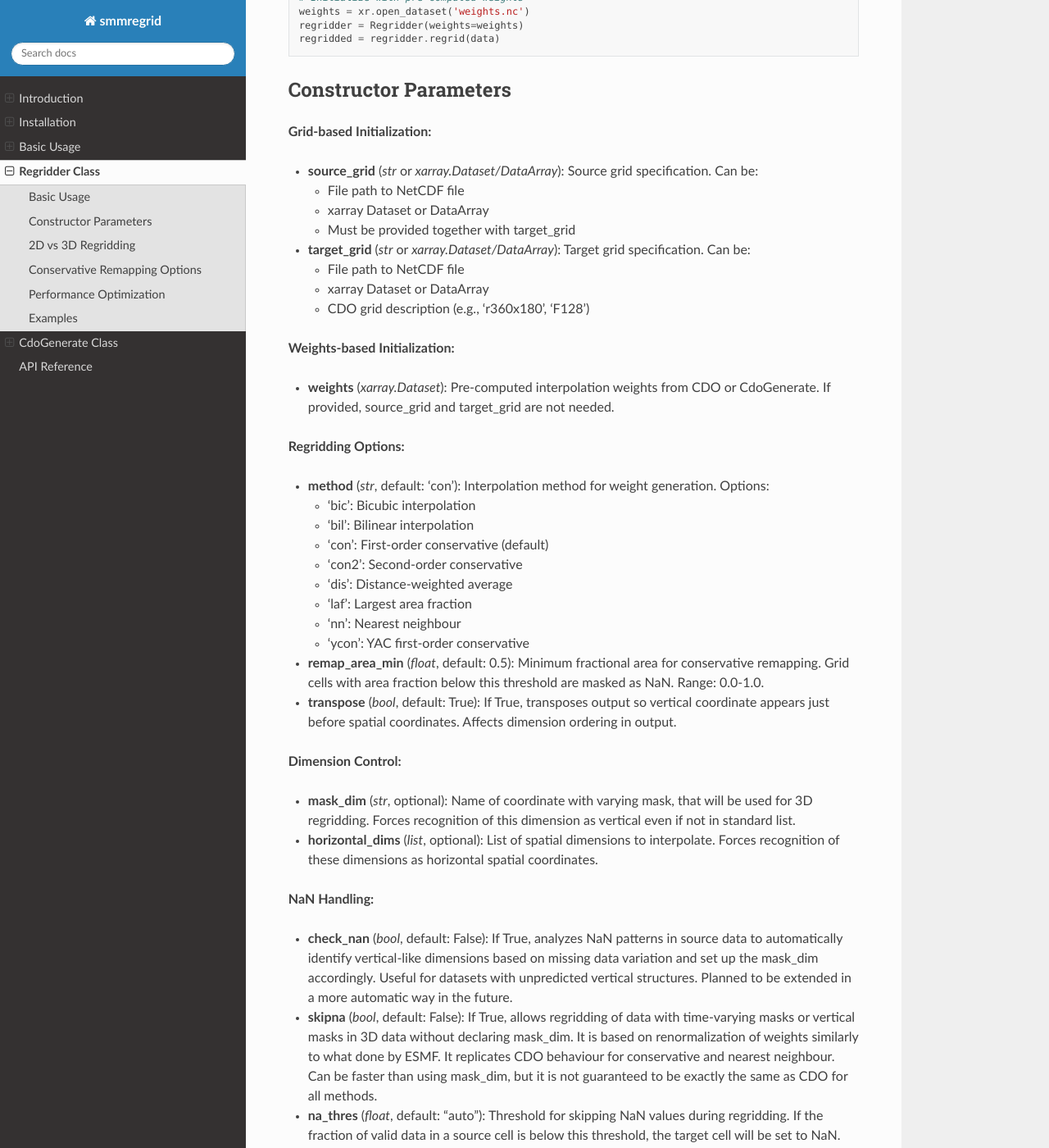
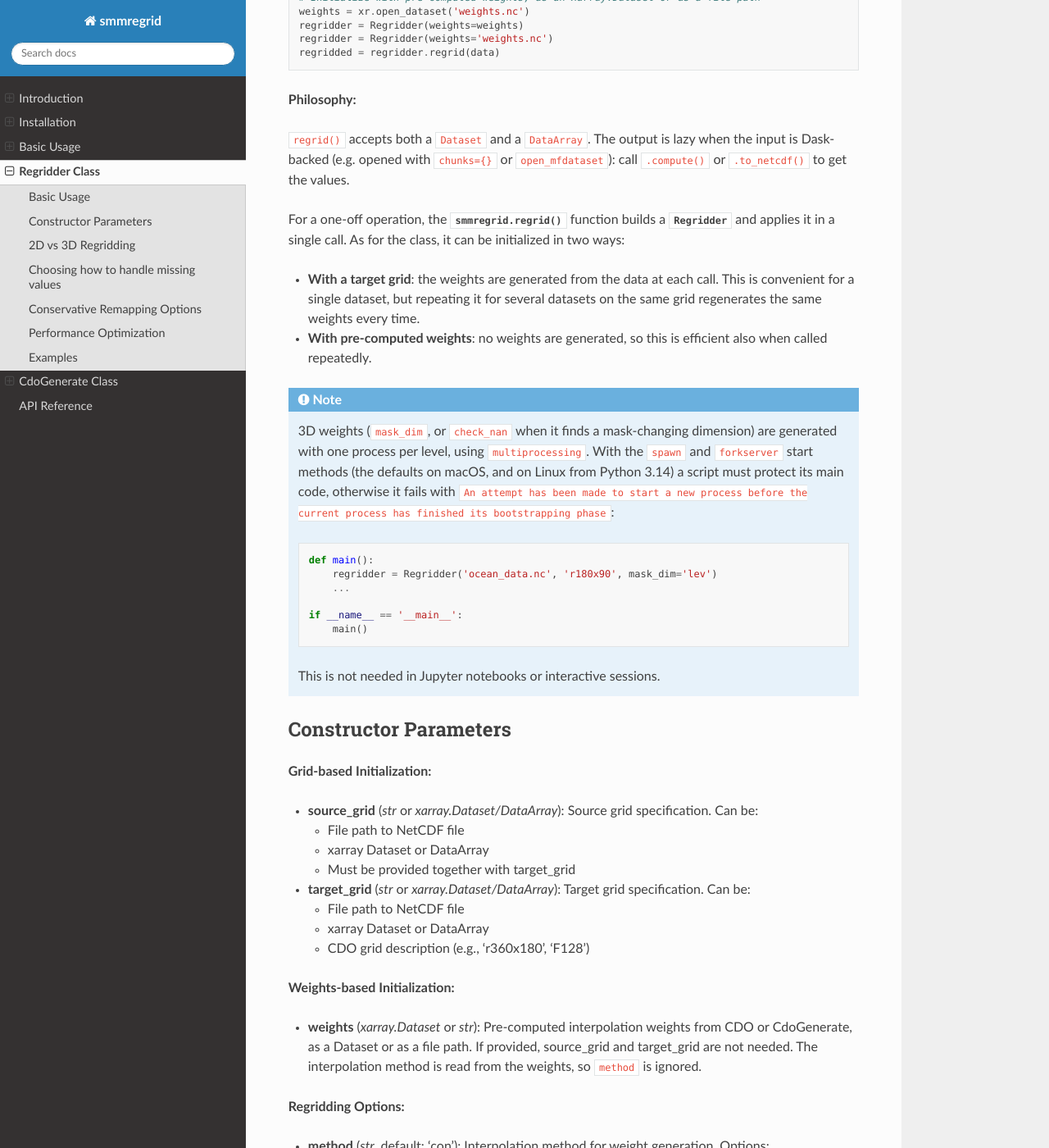
Before and after one commit to jhardenberg/smmregrid, a Sphinx documentation site: the page built from docs/sphinx/source/regridder.rst, in a window 1280 px wide and 1400 px high, scrolled down 806 px. Shown: the whole window at 82% size. Built offline with Sphinx 7.4.7 and the Read the Docs theme 3.1.0, drawn with Linux system fonts in a browser that asks for light colours; some of the changed text lies outside the part shown.

Commit message:
changelog and version

```diff
--- a/docs/sphinx/source/cdogenerate.rst
+++ b/docs/sphinx/source/cdogenerate.rst
@@ -90,10 +90,9 @@
 
 * **nproc** (*int*, default: 1): Number of processes for parallel 3D weight generation.
 
-* **na_thres** (*float*, default: "auto"): Threshold for skipping NaN values during regridding.
-  If the fraction of valid data in a source cell is below this threshold, the target cell will be set to NaN.
-  Default is "auto", which sets the threshold to 1.0 for conservative methods and 0.0 for others
-  when `skipna` is True and 0.5 when `skipna` is False.
+* **na_thres** (*float* or *str*, default: "auto"): Maximum fraction of missing weights before a target cell
+  is masked. Range: 0.0-1.0. "auto" gives 0.5 without ``skipna`` (and set only at weights generation phase); with ``skipna`` it gives 1e-6 for 'bil'
+  and 'bic' and 1.0 for the other methods.
 
 **Returns:** *xarray.Dataset* containing the regridding weights and mask information.
 
--- a/docs/sphinx/source/regridder.rst
+++ b/docs/sphinx/source/regridder.rst
@@ -18,13 +18,13 @@
 
 .. code-block:: python
 
+   import xarray as xr
    from smmregrid import Regridder
 
    # Initialize with source and target grids
    regridder = Regridder('source.nc', 'r360x180')
 
    # Apply regridding to data
-   import xarray as xr
    data = xr.open_dataset('data.nc')
    regridded = regridder.regrid(data)
 
@@ -32,10 +32,43 @@
 
 .. code-block:: python
 
-   # Initialize with pre-computed weights
+   # Initialize with pre-computed weights, as an xarray.Dataset or as a file path
    weights = xr.open_dataset('weights.nc')
    regridder = Regridder(weights=weights)
+   regridder = Regridder(weights='weights.nc')
    regridded = regridder.regrid(data)
+
+**Philosophy:**
+
+``regrid()`` accepts both a ``Dataset`` and a ``DataArray``. The output is lazy when the input is
+Dask-backed (e.g. opened with ``chunks={}`` or ``open_mfdataset``): call ``.compute()`` or ``.to_netcdf()``
+to get the values.
+
+For a one-off operation, the :func:`smmregrid.regrid` function builds a :class:`Regridder` and applies it
+in a single call. As for the class, it can be initialized in two ways:
+
+* **With a target grid**: the weights are generated from the data at each call. This is convenient for a single
+  dataset, but repeating it for several datasets on the same grid regenerates the same weights every time.
+* **With pre-computed weights**: no weights are generated, so this is efficient also when called repeatedly.
+
+.. note::
+
+   3D weights (``mask_dim``, or ``check_nan`` when it finds a mask-changing dimension) are generated
+   with one process per level, using ``multiprocessing``. With the ``spawn`` and ``forkserver`` start
+   methods (the defaults on macOS, and on Linux from Python 3.14) a script must protect its main code,
+   otherwise it fails with ``An attempt has been made to start a new process before the current process
+   has finished its bootstrapping phase``:
+
+   .. code-block:: python
+
+      def main():
+          regridder = Regridder('ocean_data.nc', 'r180x90', mask_dim='lev')
+          ...
+
+      if __name__ == '__main__':
+          main()
+
+   This is not needed in Jupyter notebooks or interactive sessions.
 
 Constructor Parameters
 ----------------------
@@ -56,8 +89,9 @@
 
 **Weights-based Initialization:**
 
-* **weights** (*xarray.Dataset*): Pre-computed interpolation weights from CDO or CdoGenerate.
-  If provided, source_grid and target_grid are not needed.
+* **weights** (*xarray.Dataset* or *str*): Pre-computed interpolation weights from CDO or CdoGenerate,
+  as a Dataset or as a file path. If provided, source_grid and target_grid are not needed.
+  The interpolation method is read from the weights, so ``method`` is ignored.
 
 **Regridding Options:**
 
@@ -74,9 +108,11 @@
 
 * **remap_area_min** (*float*, default: 0.5): Minimum fractional area for conservative remapping.
   Grid cells with area fraction below this threshold are masked as NaN. Range: 0.0-1.0.
+  It has no effect on non-conservative methods.
 
-* **transpose** (*bool*, default: True): If True, transposes output so vertical coordinate
-  appears just before spatial coordinates. Affects dimension ordering in output.
+* **transpose** (*bool*, default: True): If True, transposes the output of 3D regridding (with ``mask_dim``)
+  so that the mask dimension appears just before the spatial coordinates, e.g. ``(time, lev, lat, lon)``
+  instead of ``(lev, time, lat, lon)``.
 
 **Dimension Control:**
 
@@ -91,21 +127,22 @@
 * **check_nan** (*bool*, default: False): If True, analyzes NaN patterns in source data
   to automatically identify vertical-like dimensions based on missing data variation and set
   up the mask_dim accordingly. Useful for datasets with unpredicted vertical structures.
-  Planned to be extended in a more automatic way in the future.
 
 * **skipna** (*bool*, default: False): If True, allows regridding of data with time-varying masks or vertical masks in 3D data without declaring mask_dim.
   It is based on renormalization of weights similarly to what done by ESMF.
-  It replicates CDO behaviour for conservative and nearest neighbour.
-  Can be faster than using mask_dim, but it is not guaranteed to be exactly the same as CDO for all methods.
+  If ``na_thes``(see below) is set to "auto", it tries to replicate CDO behaviour for conservative and nearest neighbour, but it is not guaranteed to be exactly the same for other methods.
+  Can be faster than using ``mask_dim``, but it is not guaranteed to be exactly the same as CDO for all methods.
+  When initializing from grids, ``mask_dim`` and ``check_nan`` are ignored: the same weights apply to all levels.
 
-* **na_thres** (*float*, default: "auto"): Threshold for skipping NaN values during regridding.
-  If the fraction of valid data in a source cell is below this threshold, the target cell will be set to NaN.
-  Default is "auto", which sets the threshold to 1.0 for conservative methods and 0.0 for others when `skipna` is True
-  and 0.5 when `skipna` is False.
+* **na_thres** (*float* or *str*, default: "auto"): Maximum fraction of missing weights before a target cell
+  is set to NaN (with ``skipna``) or masked (without ``skipna``, in the destination mask computed from the weights).
+  Range: 0.0-1.0. "auto" gives 0.5 without ``skipna``; with ``skipna`` it gives 1e-6 for 'bil' and 'bic'
+  (NaN as soon as a neighbour is missing, as CDO) and 1.0 for the other methods.
 
 **CDO Configuration:**
 
-* **cdo** (*str*, default: 'cdo'): Path to CDO executable.
+* **cdo** (*str*, optional): Path to CDO executable. Default: the ``CDO`` environment variable, or ``cdo`` on the PATH.
+  CDO >= 2.6.2 is required.
 
 * **cdo_extra** (*list*, optional): Additional CDO commands for weight generation.
   Example: ``['-selname,temperature']`` to select specific variables.
@@ -131,7 +168,7 @@
    regridder = Regridder('surface_temp.nc', 'r180x90')
    regridded = regridder.regrid(data)
 
-   # 3D surface data
+   # 3D atmospheric data, with the same mask on all levels
    regridder = Regridder('3d_wind.nc', 'r180x90')
    regridded = regridder.regrid(data)
 
@@ -155,8 +192,9 @@
 
 .. warning::
 
-   If you select a field along the `mask_dim` and then regrid, always use `slice` or `[]` operators.
-   Level selection based on integer might cause unexpected results, since the mask might not be correctly identified.
+   If you select levels along the `mask_dim` before regridding, keep the dimension by using a list or a slice,
+   e.g. ``data.isel(depth=[5])`` or ``data.sel(depth=slice(0, 100))``. Selecting a single level with an integer
+   (``data.isel(depth=5)``) drops the dimension, and the variable is silently left out of the output.
 
 **Automatic 3D Detection with NaN Analysis:**
 
@@ -169,6 +207,20 @@
        'ocean_data.nc', 'target.nc',
        check_nan=True
    )
+
+Choosing how to handle missing values
+-------------------------------------
+
+* Mask fixed in time and along the vertical (e.g. land-sea mask of a 2D field): no option needed.
+  The mask of the first time step is used for the weights.
+* Mask changing along a vertical dimension (e.g. ocean levels, or pressure levels below the surface):
+  use ``mask_dim``, which builds one set of weights per level and matches CDO exactly.
+  ``check_nan=True`` tries to detect that dimension for you.
+* Mask changing in time (e.g. sea ice), or a large number of levels: use ``skipna=True``. A single set of weights
+  is used and the missing values are handled at each call, which gives a much smaller Dask graph.
+  It matches CDO for conservative and nearest neighbour.
+
+Without ``skipna``, NaNs that are not in the first time step propagate to the target cells they contribute to.
 
 Conservative Remapping Options
 ------------------------------
@@ -206,6 +258,13 @@
    result1 = regridder.regrid(dataset1)
    result2 = regridder.regrid(dataset2)
 
+   # Save them to disk to skip the generation in later sessions
+   weights.to_netcdf('weights.nc')
+   regridder = Regridder(weights='weights.nc')
+
+For 3D weights, ``CdoGenerate(...).weights(mask_dim='lev', nproc=4)`` generates several levels in parallel.
+To use ``skipna`` with pre-computed weights, pass ``skipna=True`` to both :class:`CdoGenerate` and :class:`Regridder`.
+
 
 Examples
 --------
@@ -222,13 +281,14 @@
    regridder = Regridder('model_output.nc', 'r360x180')
    regridded = regridder.regrid(data)
 
-**3D Atmospheric Data:**
+**3D Atmospheric Data with Missing Values Below the Surface:**
 
 .. code-block:: python
 
-   # Regrid 3D atmospheric data with pressure levels
+   # Pressure-level data with NaNs below the orography (e.g. CMOR output): the mask changes
+   # along plev, so weights are built per level. Without such NaNs, mask_dim is not needed.
    regridder = Regridder(
-       'ecmwf_data.nc', 'regular_grid.nc',
+       'cmor_ua.nc', 'r180x90',
        method='bil',
        mask_dim='plev',
    )
@@ -240,7 +300,16 @@
 
    # Let smmregrid automatically detect depth dimension from NaN patterns
    regridder = Regridder(
-       'ocean_model.nc', 'obs_locations.nc',
+       'ocean_model.nc', 'r180x90',
        method='con',
        check_nan=True,
    )
+   regridded = regridder.regrid(xr.open_dataset('ocean_model.nc'))
+
+**Ocean Data with skipna:**
+
+.. code-block:: python
+
+   # Same data with a single set of weights: missing values are skipped at each call
+   regridder = Regridder('ocean_model.nc', 'r180x90', skipna=True)
+   regridded = regridder.regrid(xr.open_dataset('ocean_model.nc'))
--- a/smmregrid/__init__.py
+++ b/smmregrid/__init__.py
@@ -9,7 +9,7 @@
 from .cdobinary import cdo_version, check_cdo_version, CDO_MIN_VERSION
 
 
-__version__ = '0.1.6'
+__version__ = '0.2.0'
 
 __all__ = ['Regridder', 'regrid', 'cdo_generate_weights',
            'GridType', 'GridInspector', 'GridDetector', 'CdoGenerate',
```
Also changed, not shown: CHANGELOG.md (+8 -17 lines), docs/sphinx/source/installation.rst (+4 -5 lines).
